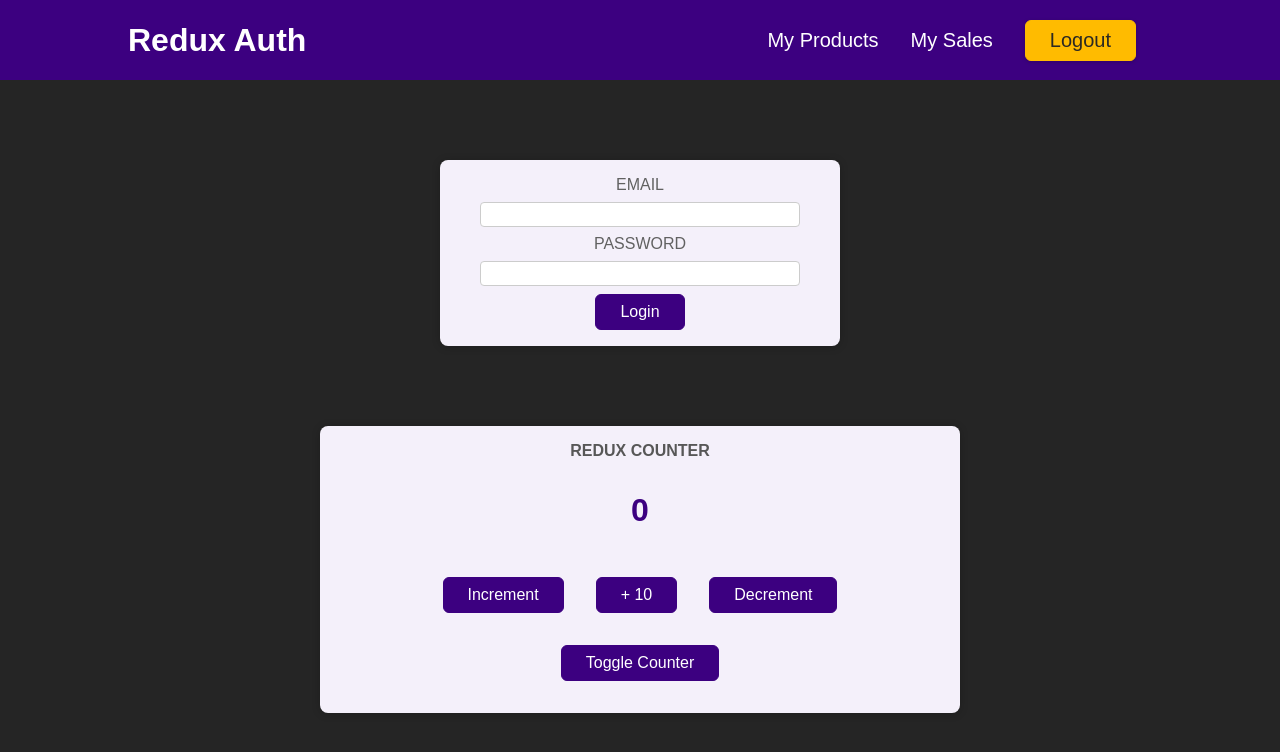
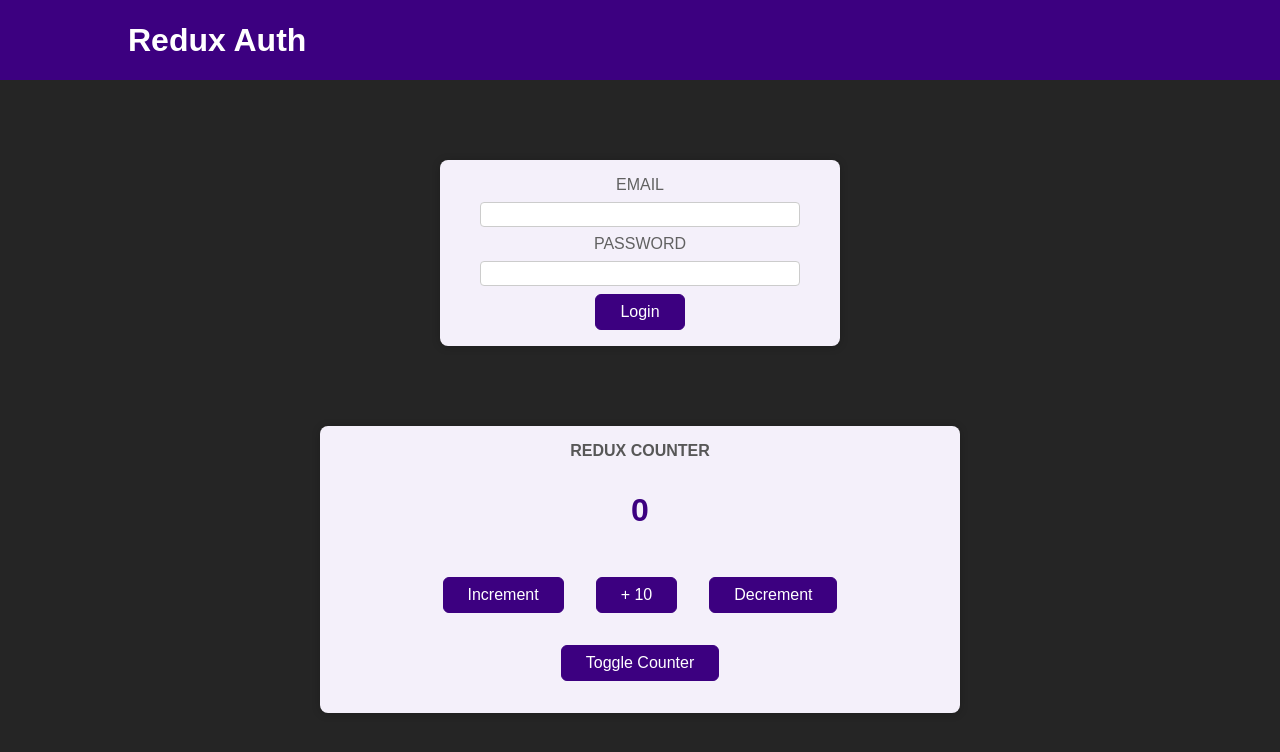
Before and after one commit to ayushchauhan101/redux-simple, a React (Vite) app: page / in a window 1280 px wide. Shown: the top 752 px of the page. Built offline with nearby package versions, Linux system fonts and the light colour scheme.

Commit message:
login/logout and conditional rendering

```diff
--- a/src/App.jsx
+++ b/src/App.jsx
@@ -1,12 +1,18 @@
+import { useSelector } from "react-redux";
+
 import Counter from "./components/Counter";
 import Header from "./components/Header";
 import Auth from "./components/Auth";
+import UserProfile from "./components/UserProfile";
 
 function App() {
+	// auth = named identifier (user specified)
+	const isAuth = useSelector((state) => state.auth.isAuthenticated);
+
 	return (
 		<>
 			<Header />
-			<Auth />
+			{isAuth ? <UserProfile /> : <Auth />}
 			<Counter />
 		</>
 	);
--- a/src/components/Auth.jsx
+++ b/src/components/Auth.jsx
@@ -1,17 +1,36 @@
-import classes from './Auth.module.css';
+import { useDispatch } from "react-redux";
+
+import classes from "./Auth.module.css";
+import { authActions } from "../store/index";
 
 const Auth = () => {
+	// save the dispatch to a variable
+	const dispatch = useDispatch();
+
+	function loginhandler(e) {
+		e.preventDefault();
+
+		// call the login action from saved dispatch
+		dispatch(authActions.login());
+	}
+
 	return (
 		<main className={classes.auth}>
 			<section>
-        <form>
+				<form onSubmit={loginhandler}>
 					<div className={classes.control}>
-            <label htmlFor='email'>Email</label>
-            <input type='email' id='email' />
+						<label htmlFor="email">Email</label>
+						<input
+							type="email"
+							id="email"
+						/>
 					</div>
 					<div className={classes.control}>
-            <label htmlFor='password'>Password</label>
-            <input type='password' id='password' />
+						<label htmlFor="password">Password</label>
+						<input
+							type="password"
+							id="password"
+						/>
 					</div>
 					<button>Login</button>
 				</form>
--- a/src/components/Header.jsx
+++ b/src/components/Header.jsx
@@ -1,22 +1,36 @@
-import classes from './Header.module.css';
+import { useSelector, useDispatch } from "react-redux";
+
+import classes from "./Header.module.css";
+import { authActions } from "../store/index";
 
 const Header = () => {
+	const dispatch = useDispatch();
+	const isAuth = useSelector((state) => state.auth.isAuthenticated);
+
+	function logoutHandler(e) {
+		e.preventDefault();
+
+		dispatch(authActions.logout());
+	}
+
 	return (
 		<header className={classes.header}>
 			<h1>Redux Auth</h1>
+			{isAuth && (
 				<nav>
 					<ul>
 						<li>
-            <a href='/'>My Products</a>
+							<a href="/">My Products</a>
 						</li>
 						<li>
-            <a href='/'>My Sales</a>
+							<a href="/">My Sales</a>
 						</li>
 						<li>
-            <button>Logout</button>
+							<button onClick={logoutHandler}>Logout</button>
 						</li>
 					</ul>
 				</nav>
+			)}
 		</header>
 	);
 };
```
Lines whose indentation alone changed are shown as unchanged.
